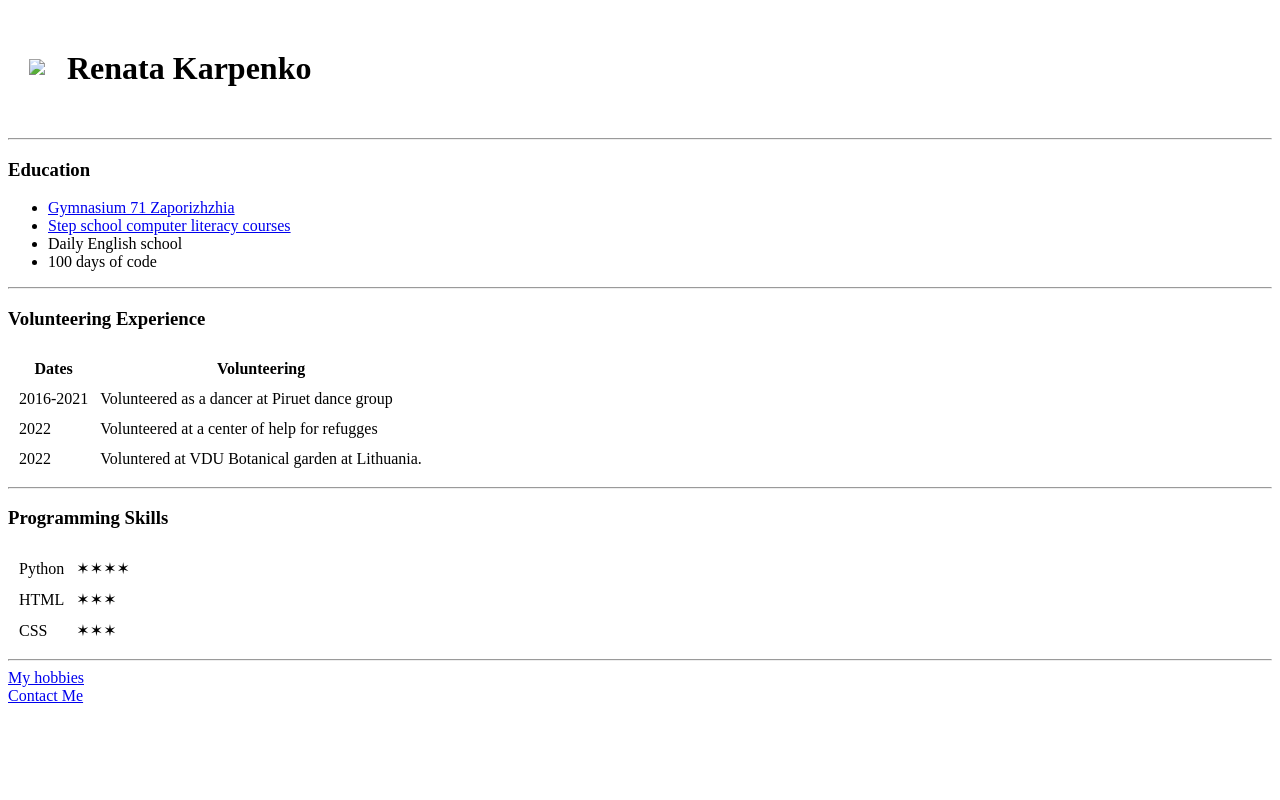
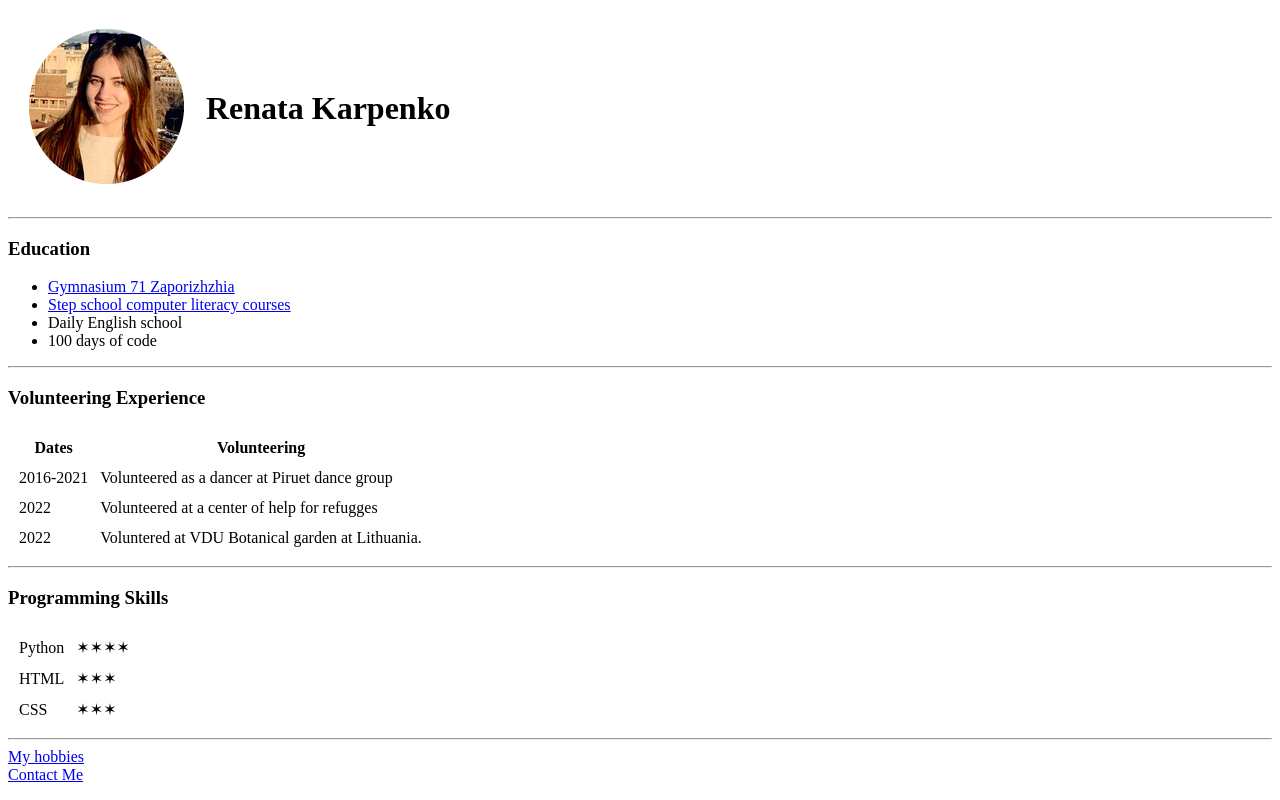
Before and after one commit to renatakarpenko3/cv, a plain HTML site: page index.html in a window 1280 px wide. Drawn offline with Linux system fonts and the light colour scheme.

Commit message:
Update index.html

```diff
--- a/index.html
+++ b/index.html
@@ -7,7 +7,7 @@
   <body>
     <table cellspacing= 20>
       <tr>
-        <td>  <img src="cv/blob/main/E5E724FF-8A51-44A1-8E9C-B85C67786ADC_1_105_c-modified.png"></td>
+        <td>  <img src="cv/E5E724FF-8A51-44A1-8E9C-B85C67786ADC_1_105_c-modified.png"></td>
         <td><h1> Renata Karpenko </h1>
         <p><em> </a></em></p>
         <p></p> </td>
```
